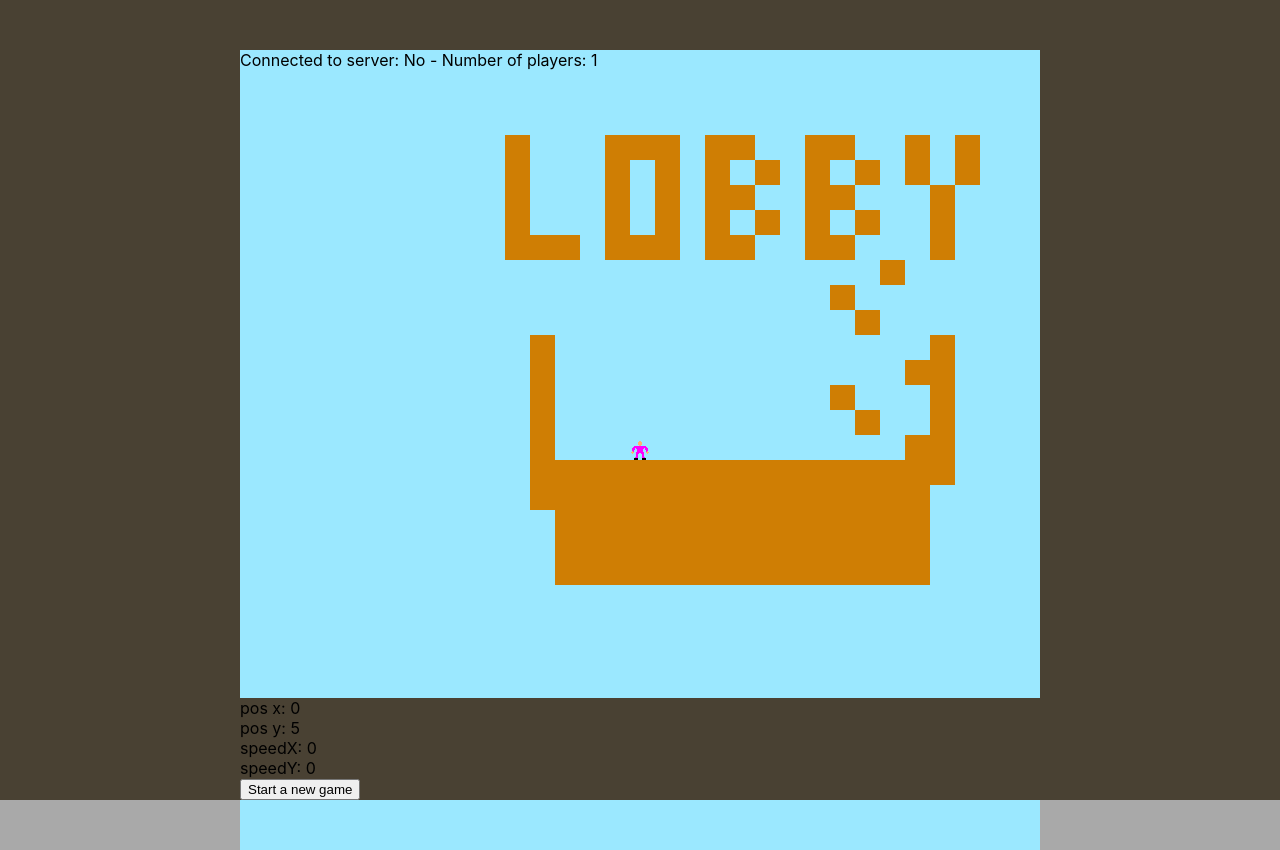
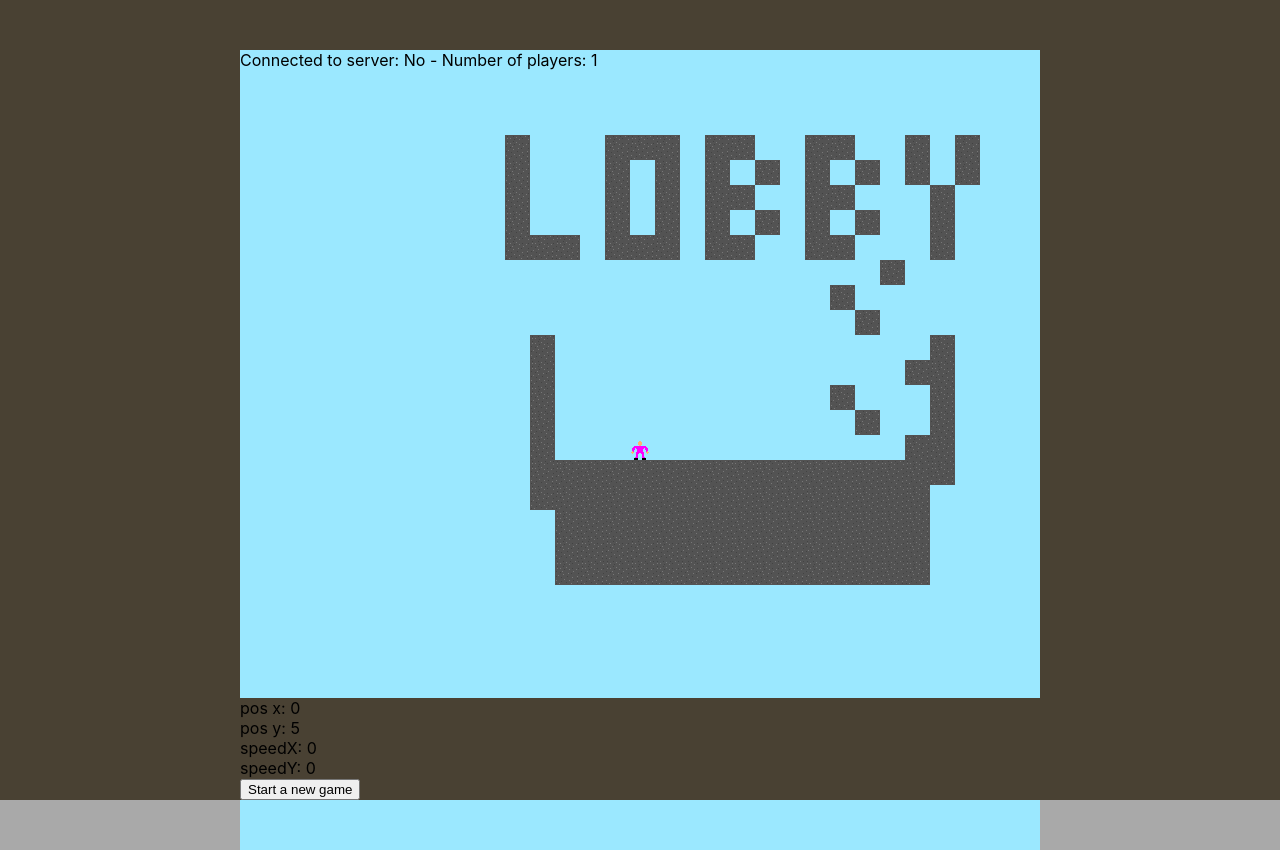
Before and after one commit to ttvalkea/kivakaivis, a React (Create React App) app: page / in a window 1280 px wide. Built offline with nearby package versions, Linux system fonts and the light colour scheme; no server answers.

Commit message:
Graphics for stone and dirt

```diff
--- a/src/App.tsx
+++ b/src/App.tsx
@@ -96,7 +96,7 @@ function App() {
           height: obstacle.height,
           width: obstacle.width,
         }}
-        imageName=""
+        imageName={obstacle.destructible ? "dirt" : "stone"}
       />
     );
   });
--- a/src/features/player/Player.tsx
+++ b/src/features/player/Player.tsx
@@ -148,7 +148,7 @@ export function Player(props: {
         height: PLAYER_HEIGHT,
         marginTop: SCREEN_HEIGHT / 2 - PLAYER_HEIGHT / 2,
         marginLeft: SCREEN_WIDTH / 2 - PLAYER_WIDTH / 2,
-        backgroundImage: `url(${process.env.PUBLIC_URL + "images/player.PNG"})`,
+        backgroundImage: `url(${process.env.PUBLIC_URL + "images/player.png"})`,
       }}
     >
       <KeyboardControls />
```
Also changed, not shown: public/images/dirt.png (added), public/images/stone.png (added).
